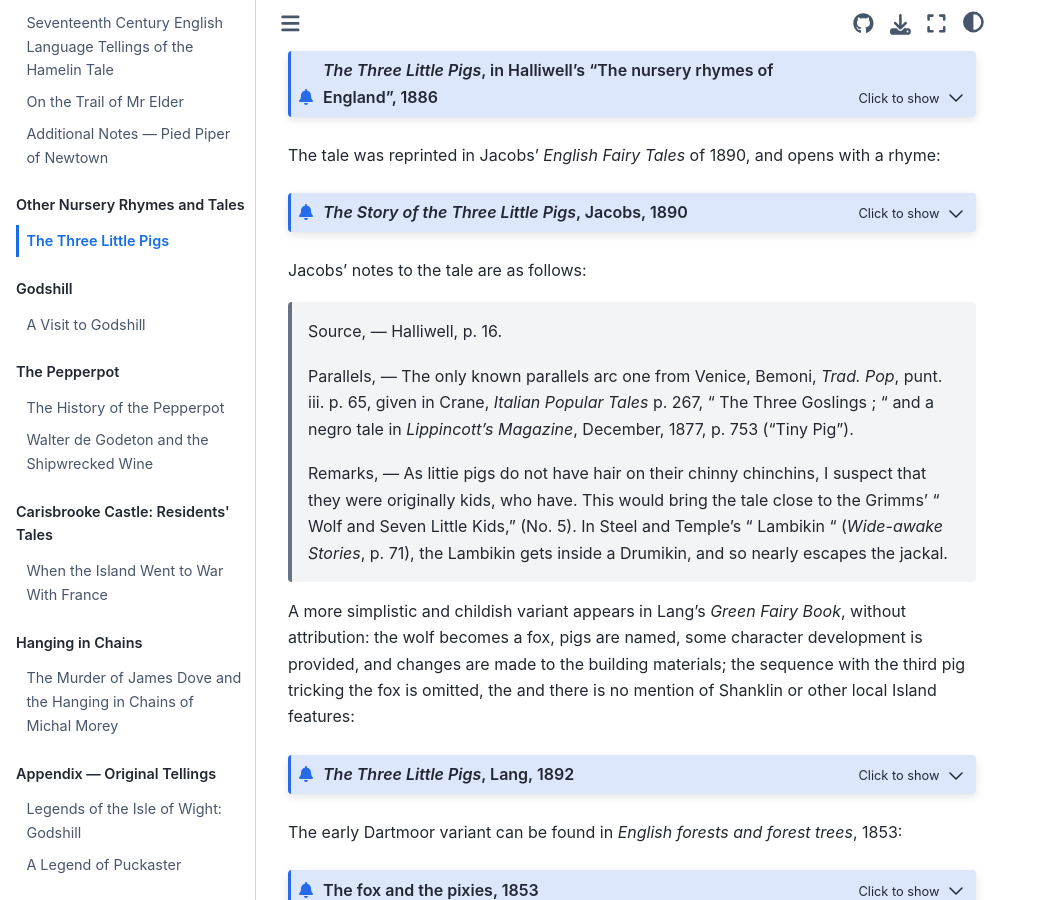
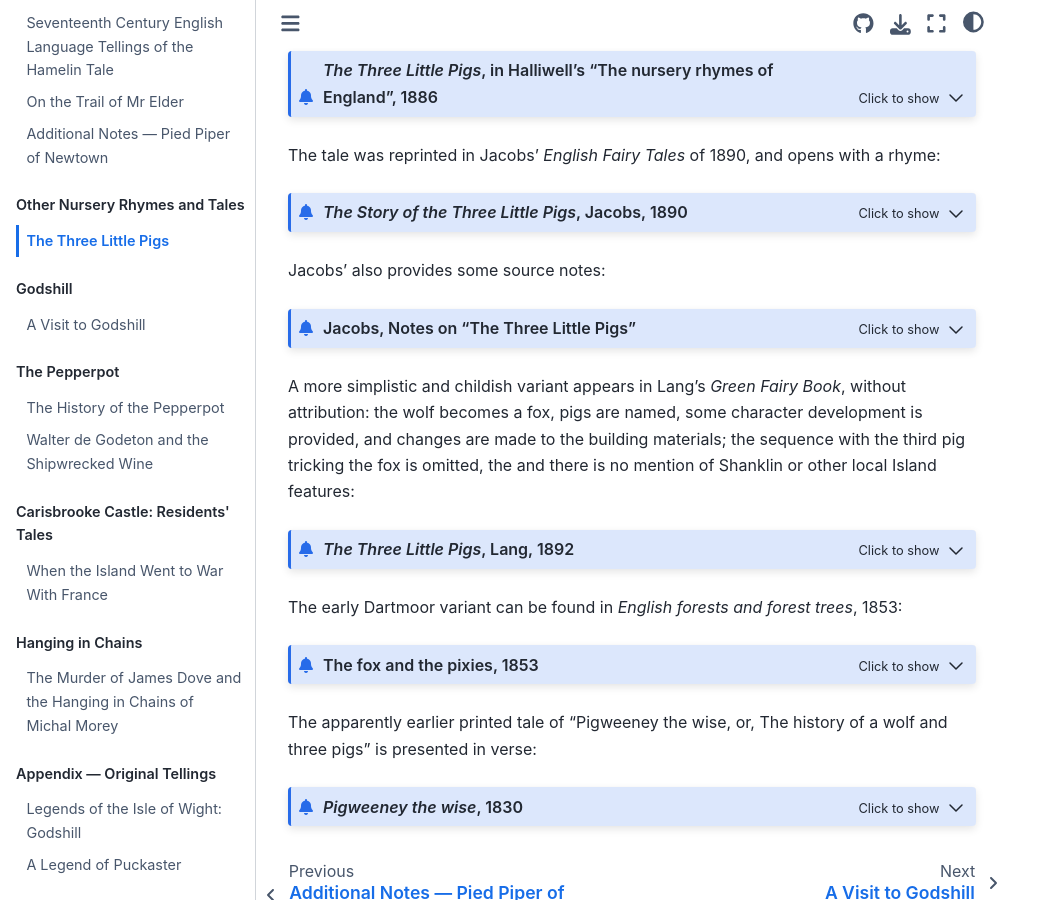
Before and after one commit to psychemedia/island-storynotes, a Jupyter Book: the page built from three-little-pigs.md, in a window 1280 px wide and 900 px high, scrolled down 1103 px. Shown: the whole window, without its empty margins (0-1044 px from the left). Built offline with Jupyter Book 1.0.4 settings and Sphinx 7.4.7 and the Sphinx Book theme 1.1.4, drawn with Linux system fonts in a browser that asks for light colours.

Commit message:
Update three-little-pigs.md

````diff
--- a/three-little-pigs.md
+++ b/three-little-pigs.md
@@ -170,13 +170,18 @@
 
 ```
 
-Jacobs' notes to the tale are as follows:
+Jacobs' also provides some source notes:
 
-> Source, — Halliwell, p. 16.
->
-> Parallels, — The only known parallels arc one from Venice, Bemoni, *Trad. Pop*, punt. iii. p. 65, given in Crane, *Italian Popular Tales* p. 267, " The Three Goslings ; " and a negro tale in *Lippincott's Magazine*, December, 1877, p. 753 ("Tiny Pig").
->
-> Remarks, — As littie pigs do not have hair on their chinny chinchins, I suspect that they were originally kids, who have. This would bring the tale close to the Grimms' " Wolf and Seven Little Kids," (No. 5). In Steel and Temple's " Lambikin " (*Wide-awake Stories*, p. 71), the Lambikin gets inside a Drumikin, and so nearly escapes the jackal.
+```{admonition} Jacobs, Notes on "The Three Little Pigs"
+:class: dropdown
+
+*Source*, — Halliwell, p. 16.
+
+*Parallels*, — The only known parallels are one from Venice, Bemoni, *Trad. Pop*, punt. iii. p. 65, given in Crane, *Italian Popular Tales* p. 267, " The Three Goslings ; " and a negro tale in *Lippincott's Magazine*, December, 1877, p. 753 ("Tiny Pig").
+
+*Remarks*, — As littie pigs do not have hair on their chinny chinchins, I suspect that they were originally kids, who have. This would bring the tale close to the Grimms' " Wolf and Seven Little Kids," (No. 5). In Steel and Temple's " Lambikin " (*Wide-awake Stories*, p. 71), the Lambikin gets inside a Drumikin, and so nearly escapes the jackal.
+
+```
 
 A more simplistic and childish variant appears in Lang's *Green Fairy Book*, without attribution: the wolf becomes a fox, pigs are named, some character development is provided, and changes are made to the building materials; the sequence with the third pig tricking the fox is omitted, the and there is no mention of Shanklin or other local Island features:
 
````
